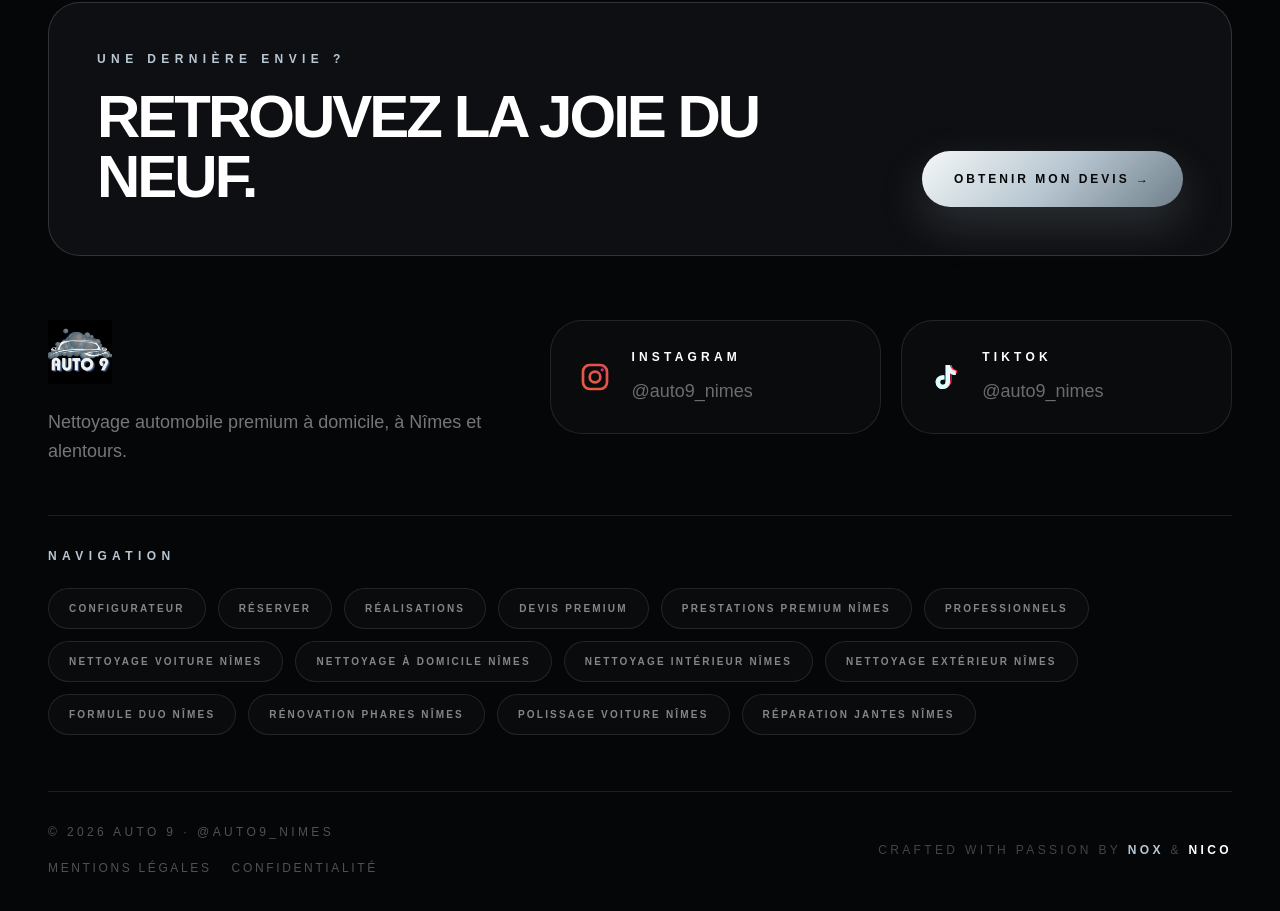
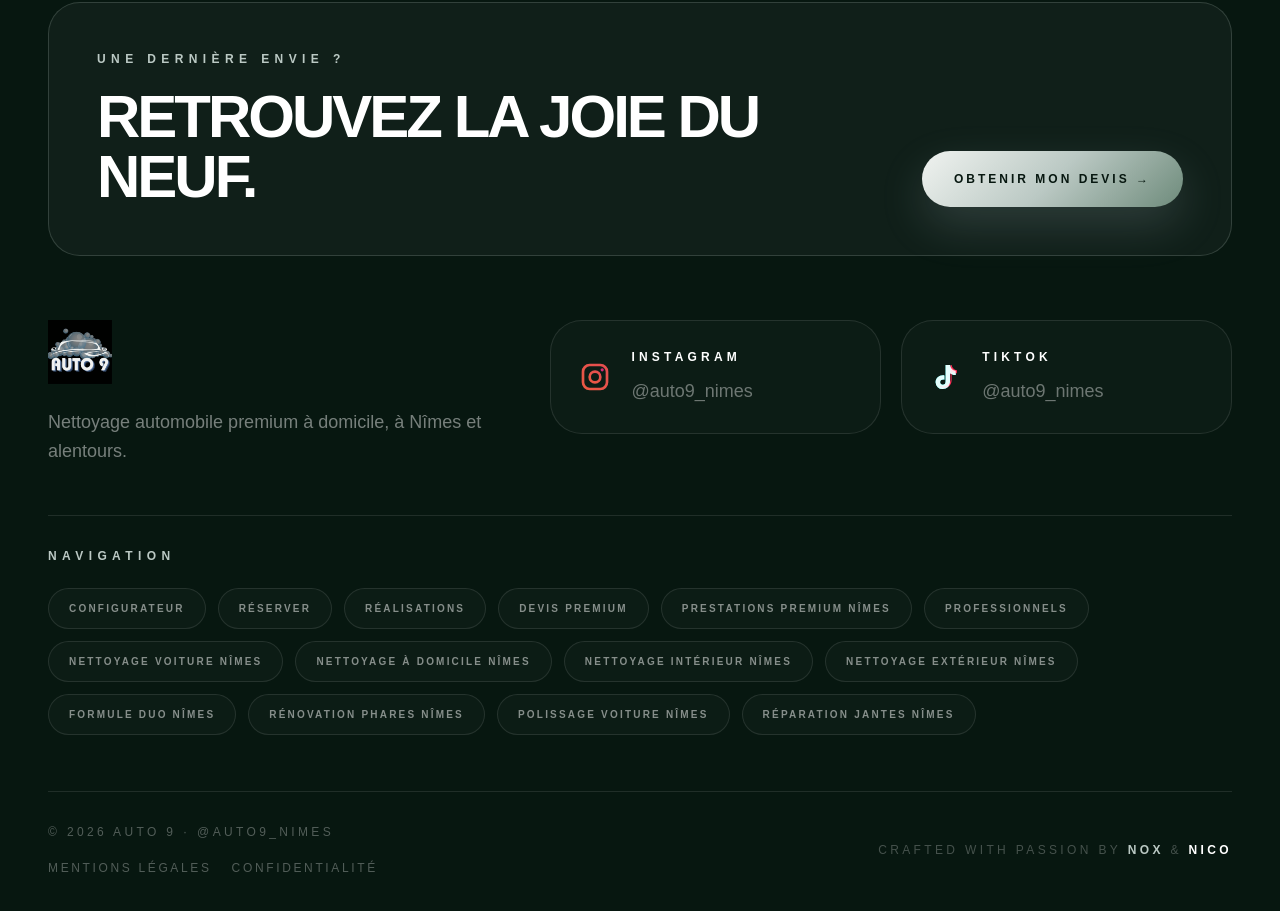
Before and after one commit to AUTO9NIMES/auto9-premium, a Next.js app: page /realisations in a window 1280 px wide. Shown: the part 3269-4180 px from the top of the page. Built offline with nearby package versions, Linux system fonts and the light colour scheme.

Commit message:
style: apply emerald signature without changing application behavior

```diff
--- a/app/components/Footer.tsx
+++ b/app/components/Footer.tsx
@@ -33,10 +33,10 @@ export function Footer() {
   ];
 
   return (
-    <footer className="border-t border-white/10 bg-[#050608] px-6 py-20 text-white md:px-12">
+    <footer className="border-t border-white/10 bg-[#071710] px-6 py-20 text-white md:px-12">
       <div className="mx-auto max-w-7xl">
-        <div className="rounded-[2rem] border border-[#B8C7D1]/20 bg-[#B8C7D1]/5 p-8 md:p-12">
-          <p className="text-xs font-black uppercase tracking-[0.45em] text-[#B8C7D1]">
+        <div className="rounded-[2rem] border border-[#bbc9c4]/20 bg-[#bbc9c4]/5 p-8 md:p-12">
+          <p className="text-xs font-black uppercase tracking-[0.45em] text-[#bbc9c4]">
             Une dernière envie ?
           </p>
 
@@ -47,7 +47,7 @@ export function Footer() {
 
             <Link
               href="/devis"
-              className="w-fit rounded-full bg-[linear-gradient(135deg,#F4F7F8,#B8C7D1,#6F7F89)] text-[#050608] shadow-[0_18px_45px_rgba(184,199,209,.18)] px-8 py-5 text-xs font-black uppercase tracking-[0.25em] transition hover:scale-105"
+              className="w-fit rounded-full bg-[linear-gradient(135deg,#f0f3f0,#bbc9c4,#6e8b7b)] text-[#071710] shadow-[0_18px_45px_rgba(184,199,209,.18)] px-8 py-5 text-xs font-black uppercase tracking-[0.25em] transition hover:scale-105"
             >
               Obtenir mon devis →
             </Link>
@@ -109,7 +109,7 @@ export function Footer() {
         </div>
 
         <div className="mt-12 border-t border-white/10 pt-8">
-          <p className="text-xs font-black uppercase tracking-[0.45em] text-[#B8C7D1]">
+          <p className="text-xs font-black uppercase tracking-[0.45em] text-[#bbc9c4]">
             Navigation
           </p>
 
@@ -118,7 +118,7 @@ export function Footer() {
               <a
                 key={link.href}
                 href={link.href}
-                className="rounded-full border border-white/10 bg-white/[0.025] px-5 py-3 text-[10px] font-black uppercase tracking-[0.22em] text-white/50 transition hover:border-[#B8C7D1] hover:text-[#B8C7D1]"
+                className="rounded-full border border-white/10 bg-white/[0.025] px-5 py-3 text-[10px] font-black uppercase tracking-[0.22em] text-white/50 transition hover:border-[#bbc9c4] hover:text-[#bbc9c4]"
               >
                 {link.label}
               </a>
@@ -136,14 +136,14 @@ export function Footer() {
               <div className="mt-5 flex flex-wrap gap-x-5 gap-y-3">
                 <a
                   href="/mentions-legales"
-                  className="text-xs uppercase tracking-[0.22em] text-white/30 transition hover:text-[#B8C7D1]"
+                  className="text-xs uppercase tracking-[0.22em] text-white/30 transition hover:text-[#bbc9c4]"
                 >
                   Mentions légales
                 </a>
 
                 <a
                   href="/politique-confidentialite"
-                  className="text-xs uppercase tracking-[0.22em] text-white/30 transition hover:text-[#B8C7D1]"
+                  className="text-xs uppercase tracking-[0.22em] text-white/30 transition hover:text-[#bbc9c4]"
                 >
                   Confidentialité
                 </a>
@@ -152,11 +152,11 @@ export function Footer() {
 
             <p className="group text-xs uppercase tracking-[0.28em] text-white/25">
               Crafted with passion by{" "}
-              <span className="font-bold text-[#B8C7D1] transition group-hover:text-white">
+              <span className="font-bold text-[#bbc9c4] transition group-hover:text-white">
                 NOX
               </span>
               {" & "}
-              <span className="font-bold text-white transition group-hover:text-[#B8C7D1]">
+              <span className="font-bold text-white transition group-hover:text-[#bbc9c4]">
                 NICO
               </span>
             </p>
```
